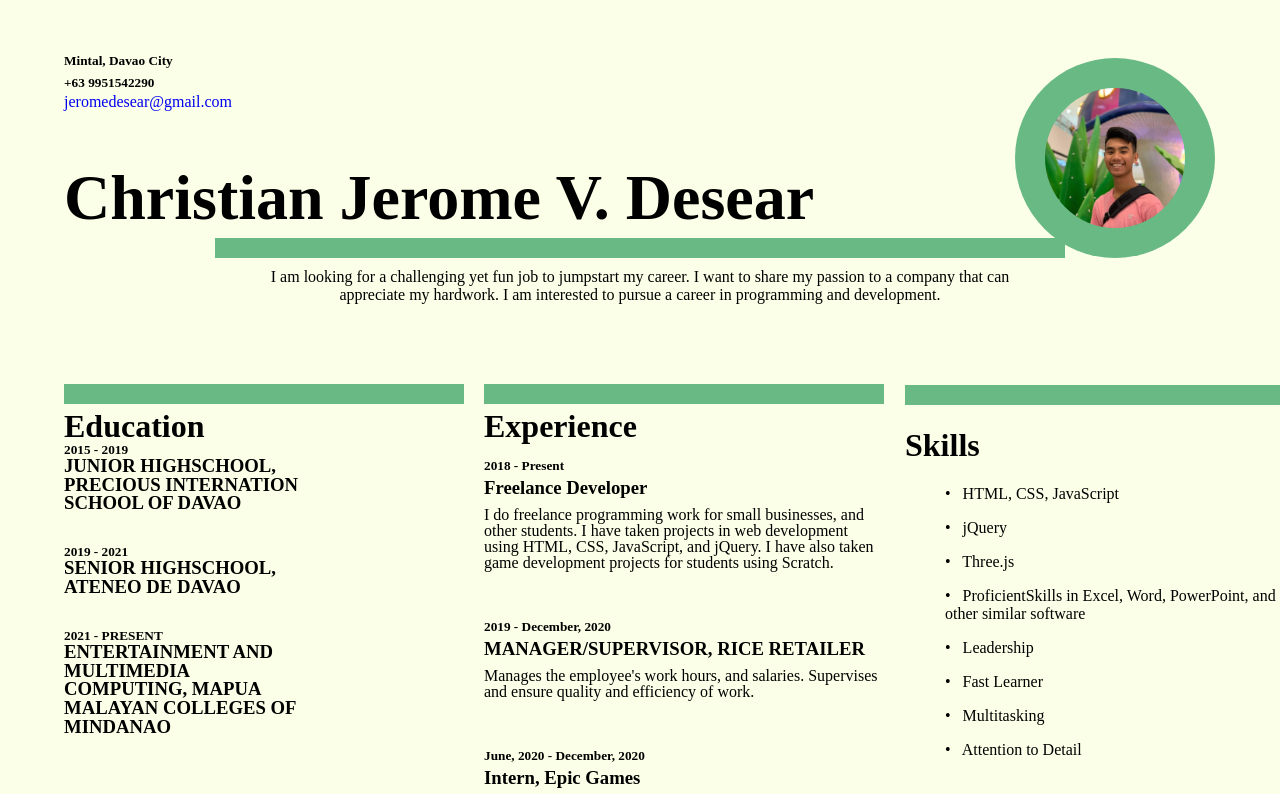
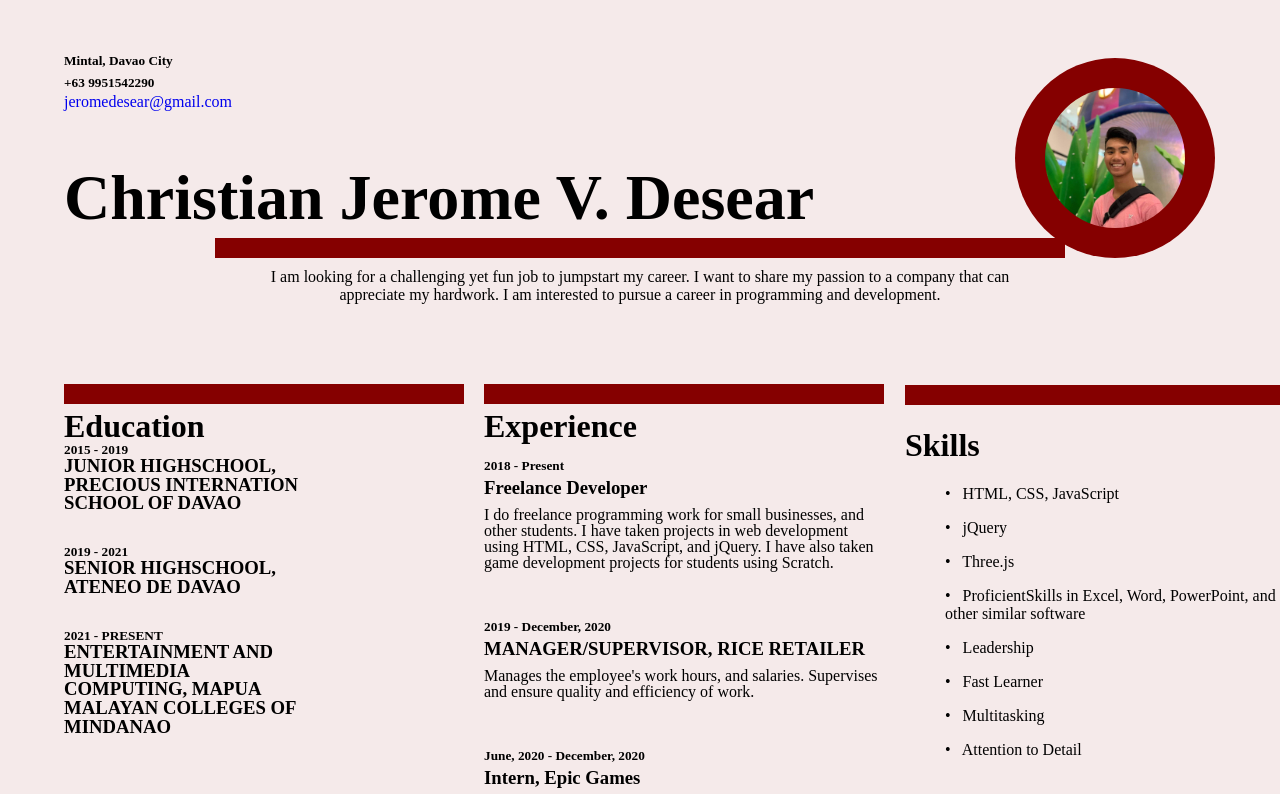
Before and after one commit to wiSHrew/Resume, a plain HTML site: page index.html in a window 1280 px wide. Both pictures are taken after a click on the element "Don't like my resume layout?". Shown: the top 794 px of the page. Drawn offline with Linux system fonts and the light colour scheme.

Commit message:
change color of layout 2

```diff
--- a/index.html
+++ b/index.html
@@ -15,18 +15,18 @@
                     <a id="email2" href=mailto:jeromedesear@gmail.com>jeromedesear@gmail.com</a>
                     <h1 id="name2">Christian Jerome V. Desear</h1>
                 </div>
-                <div id="image">
+                <div id="image" class="box">
                     <img src="portrait.jpg" alt="Picture of Jerome Desear">
                 </div>
             </div>
-            <div id="box2"></div>
+            <div id="box2" class="box"></div>
             <div class="careerObjective2">
                 I am looking for a challenging yet fun job to jumpstart my career. I want to share my passion to a company that can appreciate
                 my hardwork. I am interested to pursue a career in programming and development.
             </div>
             <div class="container2">
                 <div class="education2">
-                    <div id="box21"></div>
+                    <div id="box21" class="box"></div>
                     <h1>Education</h1>
                     <h5>2015 - 2019</h5>
                     <h3>JUNIOR HIGHSCHOOL, PRECIOUS INTERNATION SCHOOL OF DAVAO</h3>
@@ -36,7 +36,7 @@
                     <h3>ENTERTAINMENT AND MULTIMEDIA COMPUTING, MAPUA MALAYAN COLLEGES OF MINDANAO</h3>
                 </div>
                 <div class="experience2">
-                    <div id="box22"></div>
+                    <div id="box22" class="box"></div>
                     <h1>Experience</h1>
                     <h5>2018 - Present</h5>
                     <h3>Freelance Developer</h3>
@@ -54,7 +54,7 @@
                     <p>I assisted in making different maps and levels, bug fixes, and in writing code for a small scale project.</p>
                 </div>
                 <div class="skills2">
-                    <div id="box23"></div>
+                    <div id="box23" class="box"></div>
                     <h1>Skills</h1>
                     <ul>• &nbsp HTML, CSS, JavaScript</ul>
                     <ul>• &nbsp jQuery</ul>
@@ -129,7 +129,7 @@
         <br>
         <br><br><br><br><br>
         <div class="boxBottom">
-            <h4>Don't like my resume layout?</h4>
+            <h4 id="endText">Don't like my resume layout?</h4>
         </div>
     </body>
 </html>
--- a/js/main.js
+++ b/js/main.js
@@ -5,6 +5,11 @@ $(document).ready(function(){
         num += 1;
         if(num == 1){
             $("*").css("font-family", "Franklin Gothic Book")
+            $("*").css("background-color", "#F5EAEA")
+            $(".boxBottom").css("background-color", "#850000")
+            $("#endText").css("background-color", "#850000")
+            $("#endText").css("color", "#BAD7E9")
+            $(".box").css("background-color", "#850000")
             $("#layout1").slideUp("slow")
             $("#layout1").addClass("hide")
             $("#layout2").slideDown("slow")
--- a/style2.css
+++ b/style2.css
@@ -12,7 +12,7 @@
 }
 #image{
     margin-left: 163px;
-    background-color: #68B984;
+    background-color: #850000;
     height: 200px;
     width: 200px;
     border-radius: 50%;
@@ -42,7 +42,7 @@ img{
 }
 #box2{
     margin: auto;
-    background-color: #68B984;
+    background-color: #850000;
     height: 20px;
     width: 850px;
 }
@@ -80,7 +80,7 @@ img{
 }
 #box21, #box22, #box23{
     margin-bottom: 2%;
-    background-color: #68B984;
+    background-color: #850000;
     height: 20px;
     width: 400px;
 }
```
